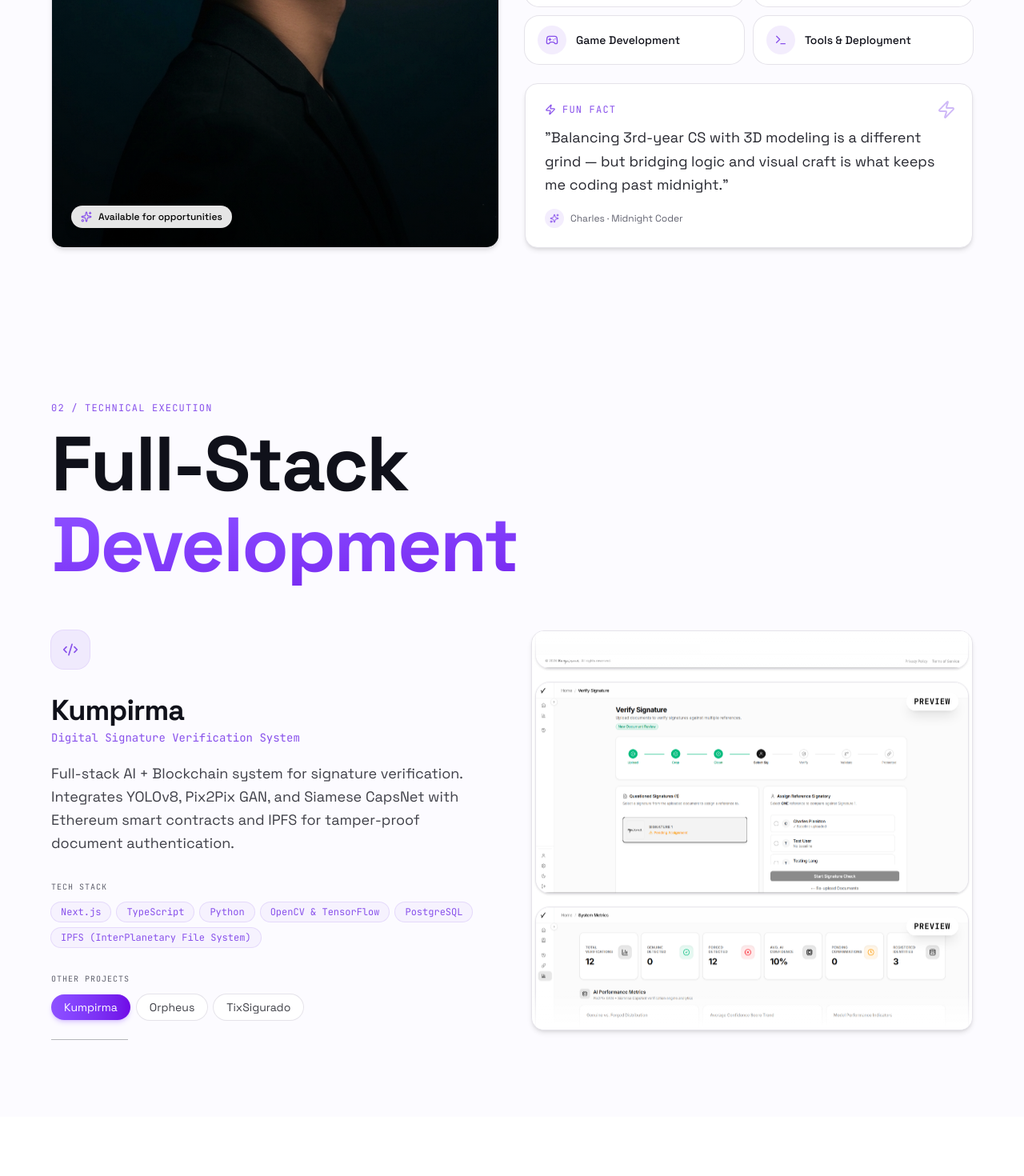
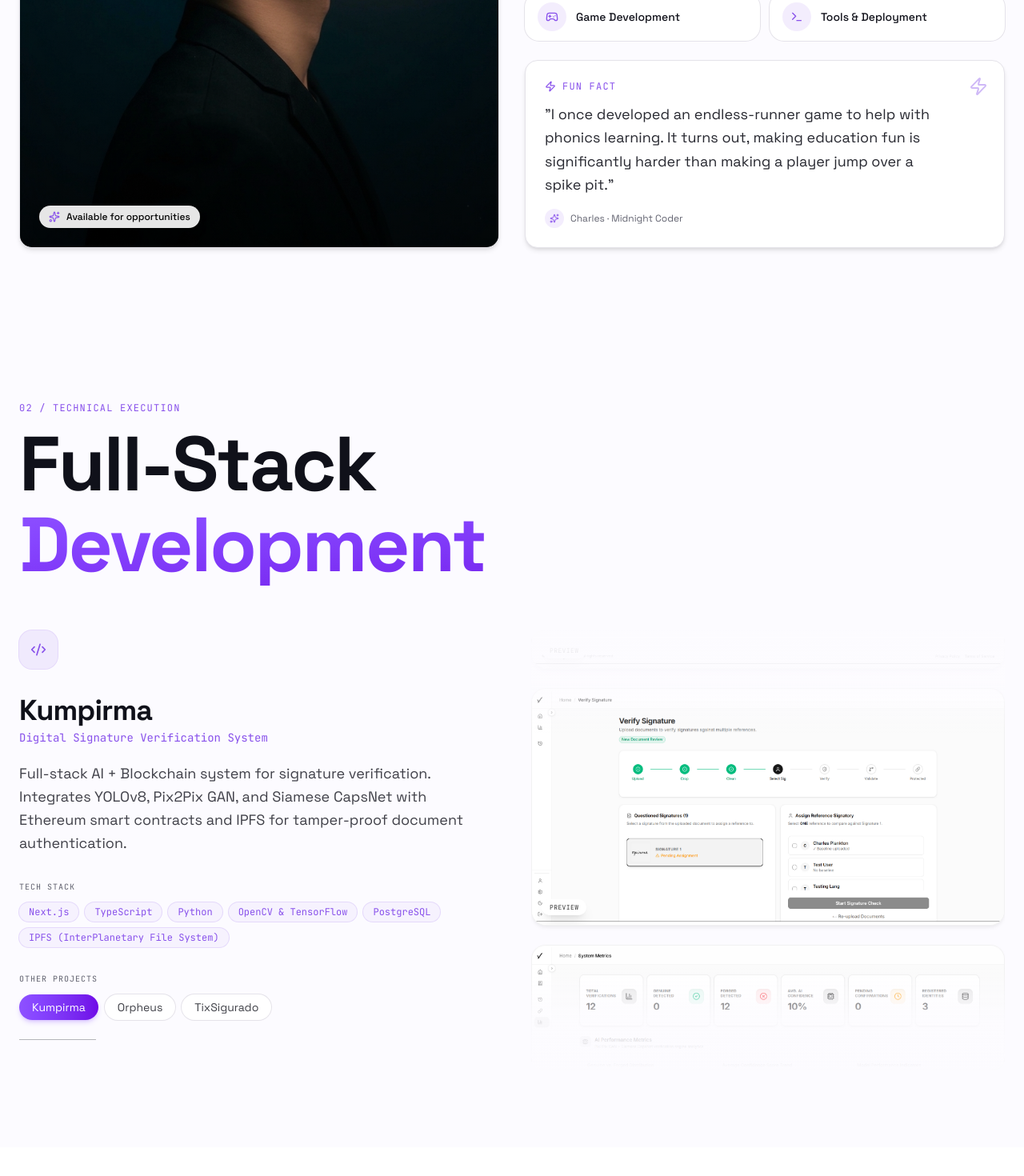
Before and after one commit to Charles-CS/Website-Portfolio, a Next.js app: page / in a window 1280 px wide. Shown: the part 2100-3570 px from the top of the page at 80% size. Built offline with nearby package versions, Linux system fonts and the light colour scheme.

Commit message:
chore: align section widths and update fun fact text

```diff
--- a/components/about-section.tsx
+++ b/components/about-section.tsx
@@ -64,7 +64,7 @@ export function AboutSection() {
 
   return (
     <section id="about" className="relative px-6 py-24">
-      <div className="mx-auto max-w-6xl">
+      <div className="mx-auto max-w-7xl">
         <p className="font-mono text-xs tracking-widest text-primary">GET TO KNOW ME</p>
         <h2 className="mt-3 font-display text-6xl font-bold tracking-tight sm:text-7xl lg:text-8xl">
           About <span className="bg-gradient-to-br from-violet-500 to-violet-700 bg-clip-text text-transparent">Me</span>
@@ -244,8 +244,8 @@ export function AboutSection() {
                 Fun Fact
               </p>
               <p className="mt-3 text-lg leading-relaxed text-pretty text-foreground/90">
-                &quot;Balancing 3rd-year CS with 3D modeling is a different grind — but bridging logic and visual craft
-                is what keeps me coding past midnight.&quot;
+                &quot;I once developed an endless-runner game to help with phonics learning. It turns out, making
+                education fun is significantly harder than making a player jump over a spike pit.&quot;
               </p>
               <div className="mt-4 flex items-center gap-2 text-xs text-muted-foreground">
                 <span className="flex h-6 w-6 items-center justify-center rounded-full bg-primary/10">
--- a/components/fullstack-section.tsx
+++ b/components/fullstack-section.tsx
@@ -66,7 +66,7 @@ export function FullStackSection() {
 
   return (
     <section id="projects" className="relative px-6 py-24">
-      <div className="mx-auto max-w-6xl">
+      <div className="mx-auto max-w-7xl">
         <p className="font-mono text-xs tracking-widest text-primary">02 / TECHNICAL EXECUTION</p>
         <h2 className="mt-3 font-display text-6xl font-bold leading-[1.05] tracking-tight sm:text-7xl lg:text-8xl">
           <span className="block text-foreground">Full-Stack</span>
@@ -128,21 +128,22 @@ export function FullStackSection() {
           <div className="relative">
             <div
               key={project.id}
-              className="group relative h-[500px] overflow-hidden rounded-2xl border border-border bg-card shadow-md"
+              className="relative h-[550px] overflow-hidden rounded-2xl"
             >
-              <div className="flex flex-col gap-4 px-1 py-1 animate-scroll-up [animation-play-state:running] group-hover:[animation-play-state:paused]">
+              <div className="flex flex-col gap-6 animate-scroll-up [animation-play-state:running] hover:[animation-play-state:paused]">
                 {loopImages.map((src, i) => (
                   <div
                     key={`${src}-${i}`}
-                    className="relative w-full overflow-hidden rounded-xl border border-border bg-white shadow-sm"
+                    className="group relative w-full overflow-hidden rounded-xl border border-black/5 bg-white shadow-[0_2px_10px_-3px_rgba(0,0,0,0.07),0_4px_6px_-2px_rgba(0,0,0,0.05)] transition-all hover:scale-[1.01] hover:shadow-xl"
                   >
-                    {/* eslint-disable-next-line @next/next/no-img-element */}
                     <img
                       src={src || "/placeholder.svg"}
                       alt={`${project.title} preview ${(i % project.images.length) + 1}`}
-                      className="w-full h-auto transition duration-500 group-hover:scale-[1.02]"
+                      className="w-full aspect-[16/8] object-contain transition-transform duration-700"
                     />
-                    <span className="absolute right-3 top-3 rounded-full bg-white/90 px-2.5 py-1 font-mono text-[10px] font-bold tracking-wider text-black shadow-lg backdrop-blur-sm uppercase">
+                    <div className="absolute inset-0 bg-gradient-to-t from-black/5 via-transparent to-transparent opacity-0 transition-opacity duration-500 group-hover:opacity-100" />
+
+                    <span className="absolute left-3 bottom-3 rounded-full bg-white/90 px-2.5 py-1 font-mono text-[8px] font-normal uppercase tracking-wider text-black/80 shadow-lg backdrop-blur-sm">
                       Preview
                     </span>
                   </div>
@@ -150,8 +151,8 @@ export function FullStackSection() {
               </div>
 
               {/* Top / bottom fade masks */}
-              <div className="pointer-events-none absolute inset-x-0 top-0 h-12 bg-gradient-to-b from-card to-transparent" />
-              <div className="pointer-events-none absolute inset-x-0 bottom-0 h-12 bg-gradient-to-t from-card to-transparent" />
+              <div className="pointer-events-none absolute inset-x-0 top-0 h-32 bg-gradient-to-b from-background via-background/80 to-transparent z-10" />
+              <div className="pointer-events-none absolute inset-x-0 bottom-0 h-32 bg-gradient-to-t from-background via-background/80 to-transparent z-10" />
             </div>
           </div>
         </div>
--- a/components/games-section.tsx
+++ b/components/games-section.tsx
@@ -24,7 +24,7 @@ const GAMES: GameCard[] = [
 export function GamesSection() {
   return (
     <section id="awards" className="relative px-6 py-24">
-      <div className="mx-auto max-w-6xl">
+      <div className="mx-auto max-w-7xl">
         <p className="font-mono text-xs tracking-widest text-primary">03 / CREATIVE DIRECTION</p>
         <h2 className="mt-3 font-display text-6xl font-bold leading-[1.05] tracking-tight sm:text-7xl lg:text-8xl">
           <span className="text-foreground">Games &amp; </span>
```
